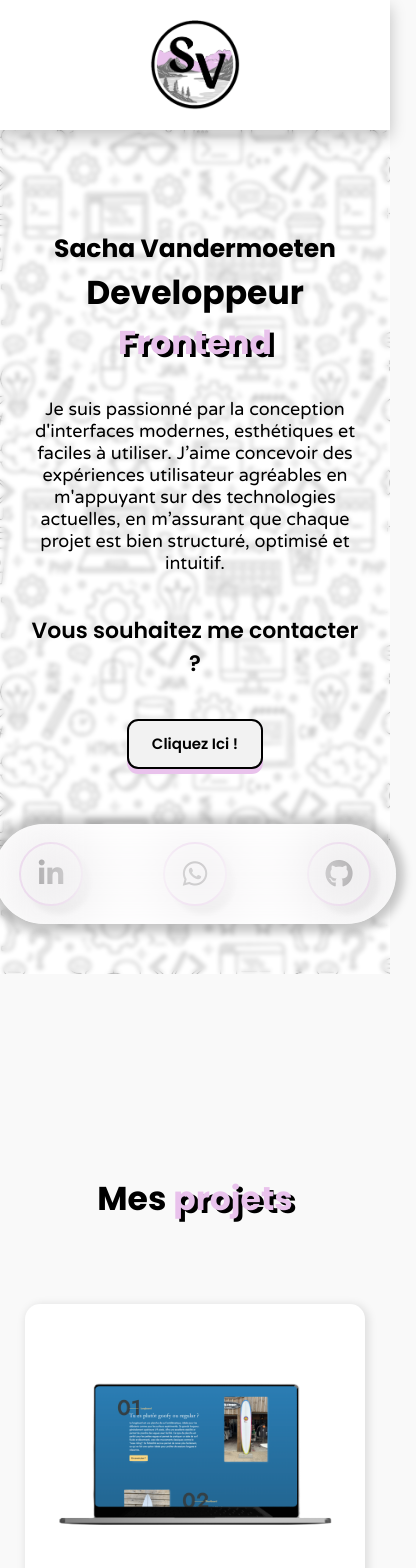
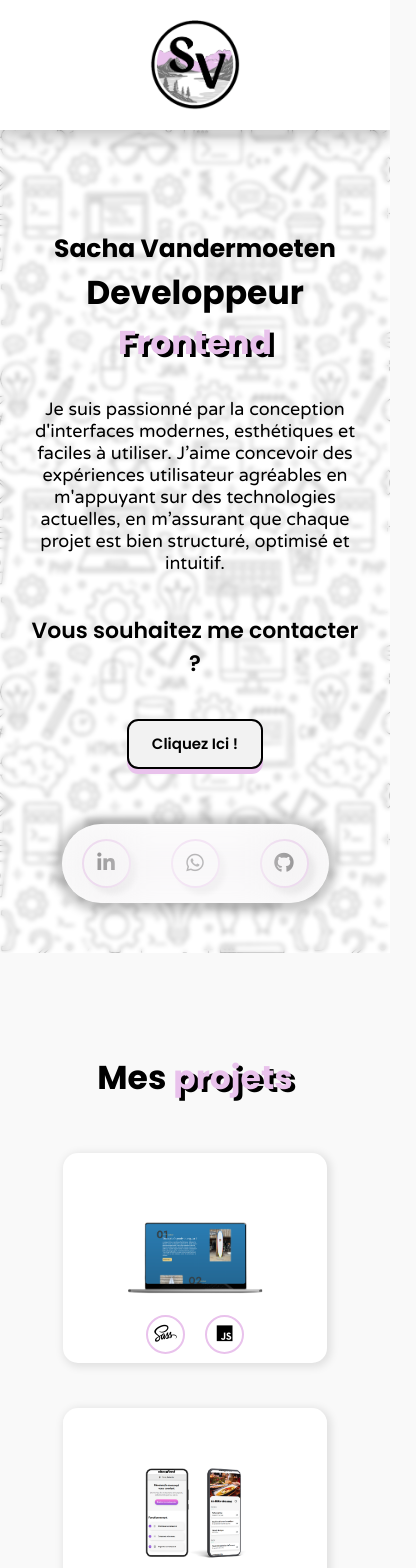
Before and after one commit to Iskandar835/Portfolio, a React (Vite) app: page / in a window 390 px wide. Shown: the top 1568 px of the page, 416 px wide, since content can reach past the window. Built offline with nearby package versions, Linux system fonts and the light colour scheme.

Commit message:
Site full optimiser pour media mobile/ WARNING code no-refactorer

```diff
--- a/src/components/AllSkills.jsx
+++ b/src/components/AllSkills.jsx
@@ -1,13 +1,19 @@
 import styled from "styled-components";
 import SkillLogo from "./SkillLogo";
 import Data from "../data/database.json";
+import { devices } from "../helpers/Breakpoints";
 
 
 const Container = styled.div`
     position: relative;
     width: 280px;
     height: 280px;
-    border-radius: 50%;
+     @media ${devices.tabs} {
+        transform: scale(0.8);
+    }
+    @media ${devices.mobile} {
+        transform: scale(0.7);
+    }
 `
 const ImgComputer = styled.img`
     position: relative;
--- a/src/components/Card.jsx
+++ b/src/components/Card.jsx
@@ -11,6 +11,10 @@ const CardLink = styled.a`
     text-decoration: none;
     @media ${devices.tabs} {
         width: 100%;
+    }
+    @media ${devices.mobile} {
+        width: 80%;
+        height: 210px;
     }
 `
 const CardContent = styled.div`
@@ -29,6 +33,9 @@ const CardContent = styled.div`
     @media ${devices.tabs} {
         top: 215px;
     }
+    @media ${devices.mobile} {
+        top: 150px;
+    }
 `
 const CardContainer = styled.div`
     display: flex;
@@ -41,6 +48,7 @@ const CardContainer = styled.div`
     border-radius: 15px;
     box-shadow: 2px 2px 8px 2px rgba(0, 0, 0, 0.1);
     transition: transform 175ms ease-out, box-shadow 175ms ease-out;
+    @media (min-width: 1025px) {
         &:hover {
             transform: scale(1.01);
             box-shadow: 3px 3px 16px 9px rgba(0, 0, 0, 0.1);
@@ -50,6 +58,7 @@ const CardContainer = styled.div`
                 top: 210px;
             }
         }
+    }
 `
 const CardImg = styled.img`
     position: absolute;
@@ -57,6 +66,9 @@ const CardImg = styled.img`
     height: 100%;
     border-radius: 15px;
     object-fit: cover;
+    @media ${devices.mobile} {
+        object-fit: contain;
+    }
 `
 function CardAlone ({ projet }) {
     return (
--- a/src/components/ContactLogo.jsx
+++ b/src/components/ContactLogo.jsx
@@ -1,5 +1,6 @@
 import styled from "styled-components";
 import PropTypes from "prop-types";
+import { devices } from "../helpers/Breakpoints";
 
 
 const DivIcon = styled.div`
@@ -11,9 +12,22 @@ const DivIcon = styled.div`
     background-color: #FFFFFF;
     box-shadow: 8px 8px 5px rgba(0, 0, 0, 0.1);
     transition: transform 150ms ease-in, box-shadow 150ms ease-in;
-    &:hover {
-        transform: scale(0.97);
-        box-shadow: 5px 5px 8px rgba(0, 0, 0, 0.1);
+    @media (min-width: 1025px) {
+        &:hover {
+            transform: scale(0.97);
+            box-shadow: 5px 5px 8px rgba(0, 0, 0, 0.1);
+        }
+    }
+    @media (min-width: 320px) and (max-width: 1024px) {
+        &:active {
+            transform: scale(0.97);
+            box-shadow: 5px 5px 8px rgba(0, 0, 0, 0.1);
+        }
+    }
+    @media ${devices.mobile} {
+        width: 45px;
+        height: 45px;
+        box-shadow: 6px 6px 5px rgba(0, 0, 0, 0.1);
     }
 `
 const LinkLogo = styled.a`
@@ -25,8 +39,11 @@ const LinkLogo = styled.a`
     text-decoration: none;
 `
 const IconLogo = styled.i`
-        font-size: 28px;
-        transition: all 100ms ease-in;
+    font-size: 28px;
+    transition: all 100ms ease-in;
+    @media ${devices.mobile} {
+        font-size: 20px;
+    }
 `
 
 function ContactLogo ({ link, className }) {
--- a/src/components/Copyright.jsx
+++ b/src/components/Copyright.jsx
@@ -1,5 +1,5 @@
 import styled from "styled-components";
-
+import { devices } from "../helpers/Breakpoints";
 
 const Container = styled.div`
     display: flex;
@@ -11,6 +11,9 @@ const Text = styled.p`
     gap: 5px;
     margin: 0;
     font-size: 13px;
+    @media ${devices.mobile} {
+        font-size: 11px;
+    }
 `
 
 function Copyright () {
--- a/src/components/HideSection.jsx
+++ b/src/components/HideSection.jsx
@@ -2,6 +2,7 @@ import PropTypes from "prop-types";
 import styled from "styled-components";
 import Data from "../data/database.json";
 import ContactLogo from "./ContactLogo";
+import { devices } from "../helpers/Breakpoints";
 
 
 const ContactContainer = styled.nav`
@@ -26,6 +27,10 @@ const ContactContainer = styled.nav`
         border-radius: 50px;
         transition: left 200ms ease-in-out;
     }
+    @media ${devices.mobile} {
+        gap: 40px;
+        padding: 15px 20px;
+    }
 `
 
 function HideSection ({ isVisible }) {
--- a/src/components/HiderBtn.jsx
+++ b/src/components/HiderBtn.jsx
@@ -38,6 +38,7 @@ const Container = styled.button`
         }
     }
     @media ${devices.mobile} {
+        margin: 40px 0 0 0;
         font-size: 15px;
     }
 `
--- a/src/components/PageStructure/BannerContact.jsx
+++ b/src/components/PageStructure/BannerContact.jsx
@@ -95,7 +95,7 @@ export const Subtitle = styled.p`
         margin: 40px 0;
     }
     @media ${devices.mobile} {
-        margin: 30px 0 0 0;
+        margin: 30px 0 40px 0;
         font-size: 18px;
     }
 `
--- a/src/components/PageStructure/Footer.jsx
+++ b/src/components/PageStructure/Footer.jsx
@@ -12,8 +12,14 @@ const FooterSection = styled.footer`
     color: #FFFFFF;
     background-color: #000000;
     border-radius: 170px 170px 0 0;
+    text-align: center;
     @media ${devices.tabs} {
         margin: 150px 0 0 0;
+    }
+    @media ${devices.mobile} {
+        margin: 150px 0 0 0;
+        padding: 50px 30px 20px 30px;
+        border-radius: 80px 80px 0 0;
     }
 `
 const BothSection = styled.div`
@@ -23,13 +29,19 @@ const BothSection = styled.div`
         flex-direction: column;
         margin-bottom: 90px;
     }
+    @media ${devices.mobile} {
+        flex-direction: column;
+        margin-bottom: 90px;
+    }
 `
 const FirstSection = styled.div`
-    text-align: center;
 `
 const SecondSection = styled.div`
     margin-top: 120px;
     @media ${devices.tabs} {
+        margin-top: 50px;
+    }
+    @media ${devices.mobile} {
         margin-top: 50px;
     }
 `
@@ -40,6 +52,9 @@ const ContactIndication = styled.p`
     flex-wrap: wrap;
     gap: 5px;
     font-size: 18px;
+    @media ${devices.mobile} {
+        font-size: 15px;
+    }
 `
 
 function Footer () {
--- a/src/components/PageStructure/MySkills.jsx
+++ b/src/components/PageStructure/MySkills.jsx
@@ -4,10 +4,15 @@ import { Span, Subtitle } from "./BannerContact";
 import AllSkills from "../AllSkills";
 import { devices } from "../../helpers/Breakpoints";
 
+
 const Section = styled.section`
     margin: 200px 50px 0 50px;
     @media ${devices.tabs} {
         margin: 150px 50px 0 50px;
+    }
+    @media ${devices.mobile} {
+        text-align: center;
+        margin: 150px 30px 0 30px;
     }
 `
 const Container = styled.div`
@@ -19,18 +24,22 @@ const Container = styled.div`
         gap: 70px;
     }
     @media ${devices.mobile} {
-        flex-direction: column;
+        flex-direction: column-reverse;
+        gap: 0px;
     }
 `
 const TextContainer = styled.div`
     width: 50%;
+    @media ${devices.mobile} {
+        width: auto;
+    }
 `
 export const Titleh3 = styled.h3`
     font-family: "Poppins", sans-serif;
     font-size: 25px;
     font-weight: 600;
     @media ${devices.mobile} {
-        margin: 40px 0;
+        margin: 0;
         font-size: 22px;
     }
 `
@@ -42,13 +51,18 @@ export const Titleh4 = styled.h4`
     @media ${devices.tabs} {
         font-size: 30px;
     }
+    @media ${devices.mobile} {
+        margin: 30px 0 0 0;
+        font-size: 22px;
+        font-weight: 500;
+    }
 `
 const SkillsContainer = styled.div`
     display: flex;
     margin-bottom: 80px;
-    @media ${devices.tabs} {
-        transform: scale(0.8);
-    }
+   @media ${devices.mobile} {
+    margin-bottom: 65px;
+   }
 `
 
 function MySkills () {
--- a/src/components/PageStructure/Projects.jsx
+++ b/src/components/PageStructure/Projects.jsx
@@ -12,6 +12,9 @@ const ProjectSection = styled.section`
     @media ${devices.tabs} {
         margin: 150px 130px 0 130px;
     }
+    @media ${devices.mobile} {
+        margin: 100px 30px 0 30px;
+    }
 `
 export const Titleh2 = styled.h2`
     margin: 0 0 80px 0;
@@ -24,6 +27,7 @@ export const Titleh2 = styled.h2`
         text-align: center;
         }
     @media ${devices.mobile} {
+        margin: 0 0 50px 0;
         text-wrap: wrap;
         font-size: 33px;
     }
@@ -40,7 +44,7 @@ const AllCards = styled.div`
     @media ${devices.mobile} {
         align-items: center;
         flex-direction: column;
-        gap: 70px;
+        gap: 45px;
     }
 `
 
--- a/src/components/Tags.jsx
+++ b/src/components/Tags.jsx
@@ -1,6 +1,7 @@
 import PropTypes from "prop-types";
 import styled from "styled-components";
 import { IconLogo } from "./TechnoLogo";
+import { devices } from "../helpers/Breakpoints";
 
 
 const Span = styled.span`
@@ -21,11 +22,25 @@ const Btn = styled.a`
     border-radius: 5px;
     text-decoration: none;
     transition: background 150ms ease-in;
-    &:hover {
+    @media (min-width: 320px) and (max-width: 1024px) {
+        &:active {
         background: #CF91D8;
-        ${Span} {
-            text-decoration: underline;
+            ${Span} {
+                text-decoration: underline;
+            }
         }
+    }
+    @media (min-width: 1025px) {
+        &:hover {
+        background: #CF91D8;
+            ${Span} {
+                text-decoration: underline;
+            }
+        }
+    }
+    @media ${devices.mobile} {
+        height: 10px;
+        font-size: 12px;
     }
 `
 const BtnIcon = styled(IconLogo)`
--- a/src/components/TechnoLogo.jsx
+++ b/src/components/TechnoLogo.jsx
@@ -1,5 +1,6 @@
 import PropTypes from "prop-types";
 import styled from "styled-components";
+import { devices } from "../helpers/Breakpoints";
 
 
 export const LogoContainer = styled.div`
@@ -11,10 +12,17 @@ export const LogoContainer = styled.div`
     border: 2px solid #E9C2EC;
     border-radius: 50px;
     background-color: #FFFFFF;
+    @media ${devices.mobile} {
+        width: 35px;
+        height: 35px;
+    }
 `
 export const IconLogo = styled.i`
     font-size: 20px;
     color: #000000;
+    @media ${devices.mobile} {
+        font-size: 18px;
+    }
 `
 
 function Logo ({ className }) {
```
Lines whose indentation alone changed are shown as unchanged.
